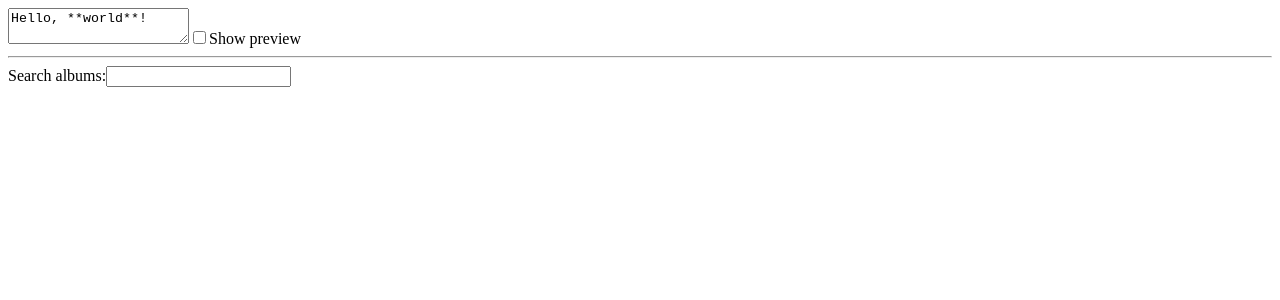
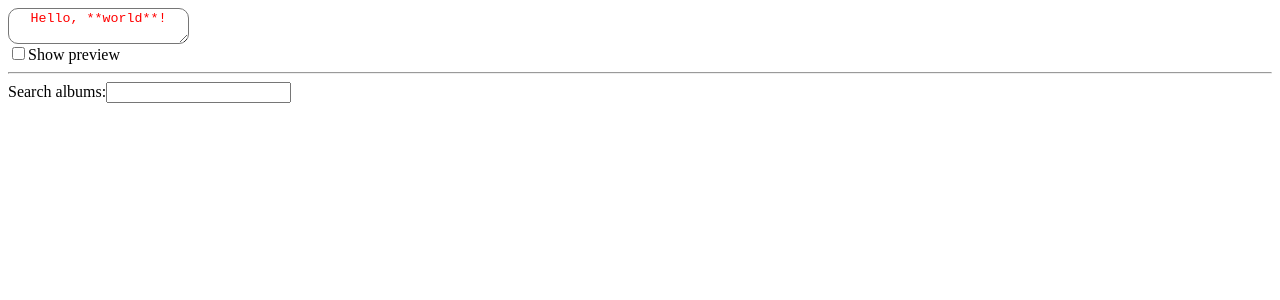
Before and after one commit to vietduongquoc-agilityio/hotel-management, a React (Vite) app in the folder examples-react/: page / in a window 1280 px wide. Shown: the top 300 px of the page. Built offline with nearby package versions, Linux system fonts and the light colour scheme.

Commit message:
Styles for page

```diff
--- /dev/null
+++ b/examples-react/App.css
@@ -0,0 +1 @@
+@import url(./src/Lazy/index.css);
--- a/examples-react/index.html
+++ b/examples-react/index.html
@@ -5,6 +5,7 @@
     <link rel="icon" type="image/svg+xml" href="/vite.svg" />
     <meta name="viewport" content="width=device-width, initial-scale=1.0" />
     <title>React Training</title>
+    <link rel="stylesheet" href="./App.css">
   </head>
   <body>
     <div id="root"></div>
--- a/examples-react/package.json
+++ b/examples-react/package.json
@@ -20,12 +20,14 @@
     "@types/react-dom": "^18.3.0",
     "@types/remarkable": "^2.0.8",
     "@vitejs/plugin-react-swc": "^3.5.0",
+    "dts-css-modules-loader": "^2.0.1",
     "eslint": "^9.9.0",
     "eslint-plugin-react-hooks": "^5.1.0-rc.0",
     "eslint-plugin-react-refresh": "^0.4.9",
     "globals": "^15.9.0",
     "typescript": "^5.5.3",
     "typescript-eslint": "^8.0.1",
+    "typings-for-css-modules-loader": "^0.1.1",
     "vite": "^5.4.1"
   }
 }
--- a/examples-react/src/Lazy/LazyPage.tsx
+++ b/examples-react/src/Lazy/LazyPage.tsx
@@ -9,11 +9,13 @@ export default function MarkdownEditor() {
   return (
     <>
       <textarea
+        className="content"
         value={markdown}
         onChange={(e) => setMarkdown(e.target.value)}
       />
       <label>
         <input
+          className="input"
           type="checkbox"
           checked={showPreview}
           onChange={(e) => setShowPreview(e.target.checked)}
--- /dev/null
+++ b/examples-react/src/Lazy/index.css
@@ -0,0 +1,12 @@
+.content {
+    display: flex;
+    justify-content: center;
+    text-align: center;
+    align-items: center;
+    color: red;
+    border-radius: 10px;
+}
+
+.content:hover {
+    border-color: blue;
+}
--- a/examples-react/src/Loading/Loading.tsx
+++ b/examples-react/src/Loading/Loading.tsx
@@ -1,5 +1,3 @@
-import React from 'react';
-
 export default function Loading() {
   return (
     <p>
```
Also changed, not shown: 2 other files (tests, documents, lock files or other folders).
